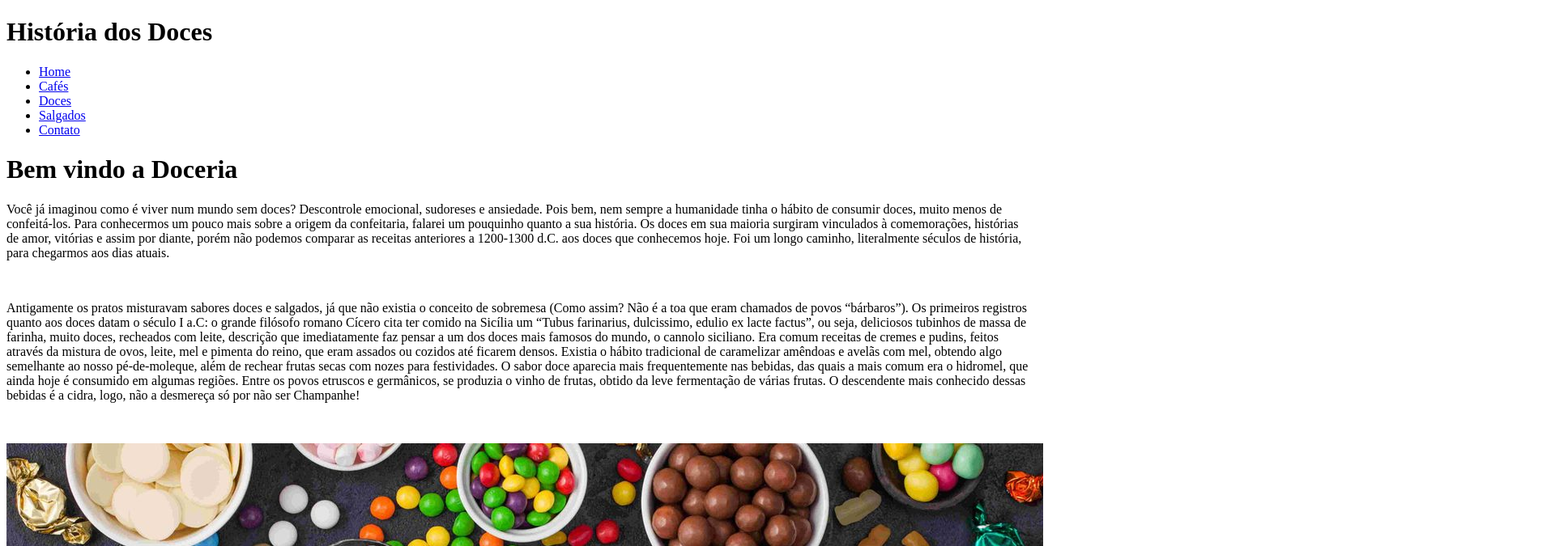
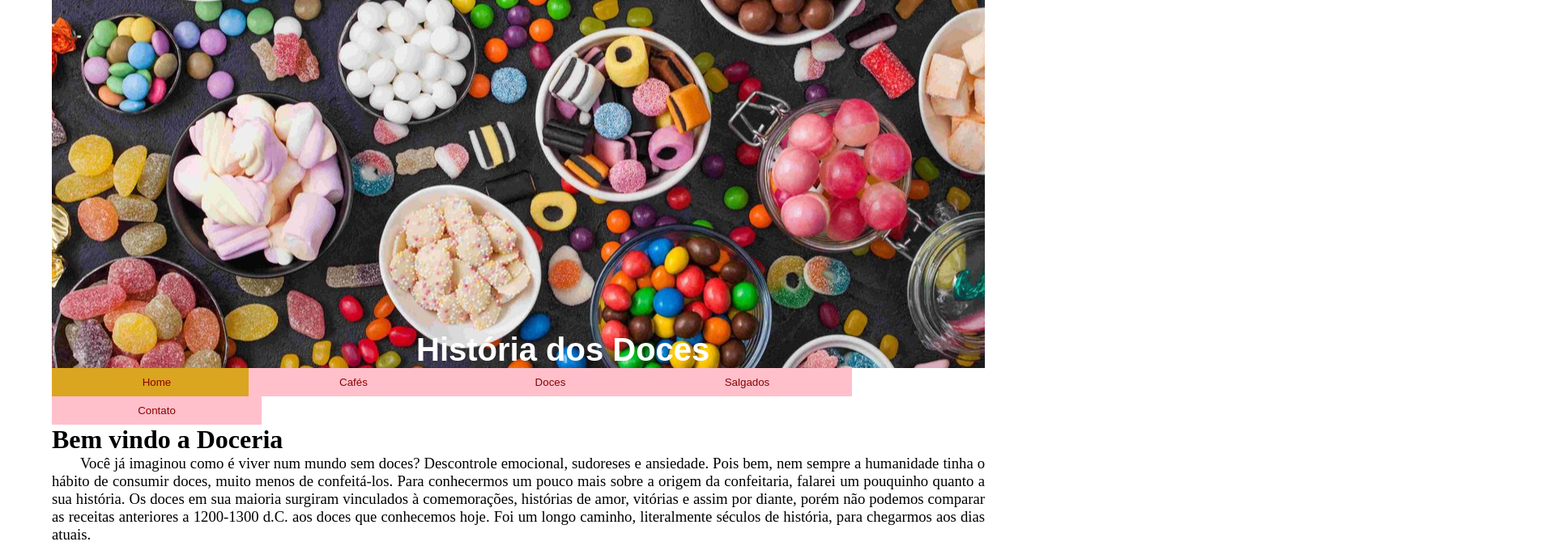
Before and after one commit to lucasmiranda23/Site-Doceria, a plain HTML site: page index.html in a window 1280 px wide. Shown: the top 675 px of the page at 81% size, 1920 px wide, since content can reach past the window. Drawn offline with Linux system fonts and the light colour scheme; files that its build step writes are made by us from their sources.

Commit message:
Dando vida à estrutura/CSS

```diff
--- a/CSS/style.css
+++ b/CSS/style.css
@@ -0,0 +1,70 @@
+/*Zerando a página do navegador*/
+*{
+    margin: 0px;
+}
+
+#structure {
+    background-color: white; /*cor de fundo*/
+    width: 90%; /*largura*/
+    margin-left: auto; /*margem a esquerda*/
+    margin-right: auto; /*margem a direita*/
+
+}
+
+#structure #title {
+    background-image: url(../IMAGES/Doce\ 3.jpg); /*imagem dentro do título*/
+    background-position: 0px; /*Posição x e y*/
+    color: white;
+    font-size: 15pt;
+    font-family: Arial, Helvetica, sans-serif;
+    padding-top: 10px; /*espaçamento no topo*/
+    padding-left: 450px; /*espaçamento à esquerda*/
+    height: 100; /*altura*/
+}
+/*criando um classe no css, chamada title*/
+.title{
+    margin-top: 400px;
+}
+p{
+    text-align: justify; /*parágrafo*/
+    text-indent: 35px; /*recuo de parágrafo*/
+    font-family: 'Times New Roman', Times, serif;
+    font-size: 14pt;
+
+}
+
+#structure #menu ul{
+    padding: 0px; /*espaçamento*/
+}
+
+#structure #menu li{
+    /*retia as marcas do marcador*/
+    list-style: none;
+    /*alinha os links na horizontal*/
+    display: inline-block ;
+    width: 239px;
+    text-align: center;
+    padding: 0px 0px;
+}
+
+#structure #menu a{
+    /*a href*/
+    font-family: Arial, Helvetica, sans-serif;
+    font-size: 10pt;
+    text-decoration: none;
+    color: #800;
+    background-color: pink;
+    width: 100%;
+    display: inline-block;
+    padding: 10px 10px;
+}
+
+#structure #menu a:hover{
+    background-color: #800;
+    color: pink;
+}
+
+#structure #menu a.actual{/*item de menu selecionado*/
+    background-color: goldenrod;
+
+}
--- a/index.html
+++ b/index.html
@@ -5,7 +5,7 @@
     <meta name="description" content="doceria online">
     <meta name="keywords" content="doces, cafés, bolos, sucos, pães, salgados">
     <title>Doceria Online</title>
-    <link rel="stylesheet" href="style.css">
+    <link rel="stylesheet" href="CSS/style.css">
 </head>
 <body>
     <!--Definição do layout-->
```
